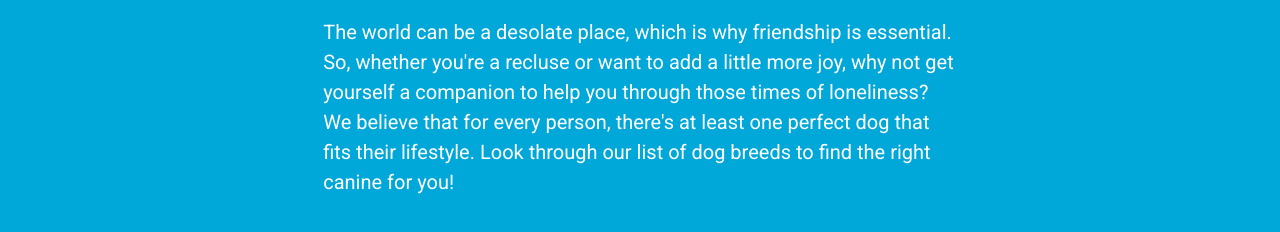
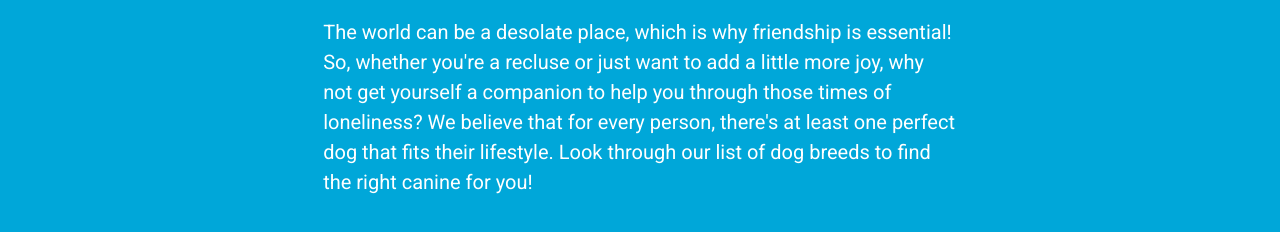
Before and after one commit to ajkim19/front-end-project, a website: page index.html in a window 1280 px wide. Shown: the part 454-686 px from the top of the page. Drawn offline with nearby package versions, Linux system fonts and the light colour scheme; no server answers; a web font is replaced by a local one.

Commit message:
Updated welcome message

```diff
--- a/index.html
+++ b/index.html
@@ -80,11 +80,12 @@
           <div class="page-body-container">
             <p>
               The world can be a desolate place, which is why friendship is
-              essential. So, whether you're a recluse or want to add a little
-              more joy, why not get yourself a companion to help you through
-              those times of loneliness? We believe that for every person,
-              there's at least one perfect dog that fits their lifestyle. Look
-              through our list of dog breeds to find the right canine for you!
+              essential! So, whether you're a recluse or just want to add a
+              little more joy, why not get yourself a companion to help you
+              through those times of loneliness? We believe that for every
+              person, there's at least one perfect dog that fits their
+              lifestyle. Look through our list of dog breeds to find the right
+              canine for you!
             </p>
           </div>
         </div>
```
